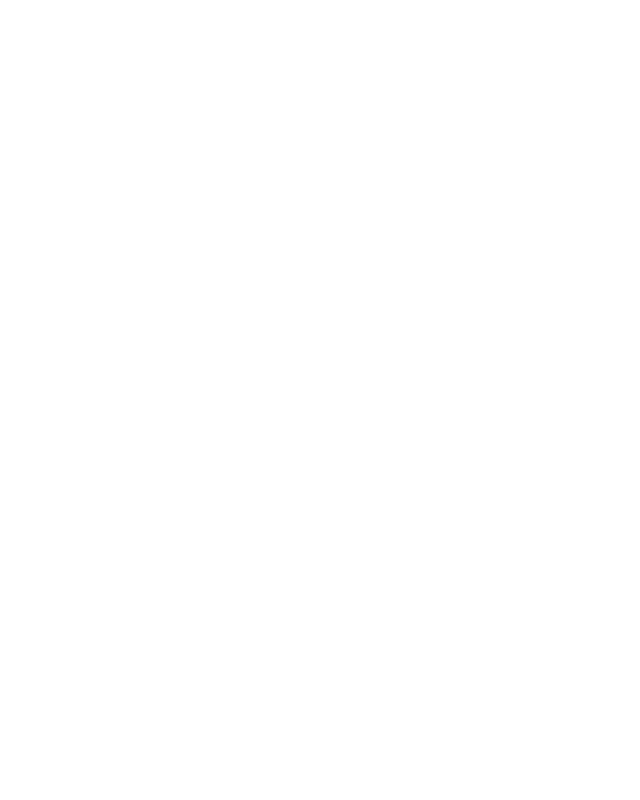
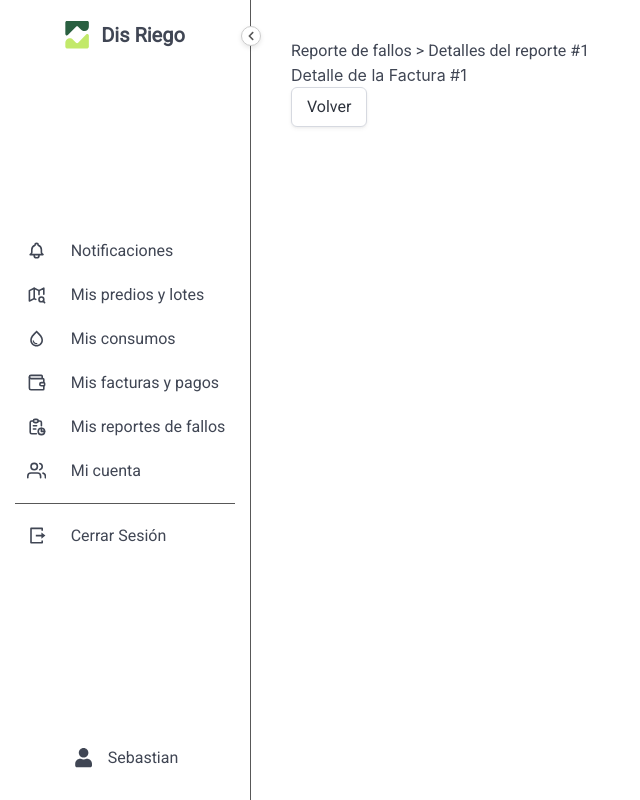
Before and after one commit to DisRiego/DisRiego_Frontend_Web, a React (Vite) app: page /dashboard/report/1 in a window 1280 px wide. Before the commit this address had no page. Shown: the whole page, without its empty margins (0-640 px from the left). Built offline with nearby package versions, Linux system fonts and the light colour scheme.

Commit message:
Change: Se cambia el funcionamiento de las rutas entre modulos y submodulos, ademas se terminar de dar funcionalidad al componente de Navegation

```diff
--- a/src/App.jsx
+++ b/src/App.jsx
@@ -15,9 +15,9 @@ function AppContent() {
         <Route path="/login" element={<Login />} />
         <Route path="/dashboard" element={<Dashboard />} />
         <Route path="/dashboard/:id" element={<Dashboard />} />
-        <Route path="/dashboard/property/detail/:id" element={<Dashboard />} />
-        <Route path="/dashboard/property/detail/:id/lot/detail/:id" element={<Dashboard />} />
-        <Route path="/dashboard/report/detail/:id" element={<Dashboard />} />
+        <Route path="/dashboard/property/:id" element={<Dashboard />} />
+        <Route path="/dashboard/property/:id/lot/:id" element={<Dashboard />} />
+        <Route path="/dashboard/report/:id" element={<Dashboard />} />
       </Routes>
     </>
   );
--- a/src/components/dashboard/Fault_report.jsx
+++ b/src/components/dashboard/Fault_report.jsx
@@ -75,7 +75,7 @@ const Fault_report = () => {
   ];
 
   const handleOnClick = async () => {
-    navegation("detail/1");
+    navegation("1");
   };
 
   return (
--- a/src/components/dashboard/Invoice_detail.jsx
+++ b/src/components/dashboard/Invoice_detail.jsx
@@ -1,6 +1,7 @@
-import { useNavigate } from "react-router-dom";
+import { useNavigate, useParams } from "react-router-dom";
 
 const Invoice_detail = () => {
+  const { id } = useParams();
   const navegation = useNavigate();
 
   const handleOnClick = async () => {
@@ -8,7 +9,7 @@ const Invoice_detail = () => {
   };
   return (
     <>
-      <h1>Detalle de la Factura</h1>
+      <h1>Detalle de la Factura #{id}</h1>
       <button className="button" onClick={handleOnClick}>
         Volver
       </button>
--- a/src/components/dashboard/Lot_detail.jsx
+++ b/src/components/dashboard/Lot_detail.jsx
@@ -1,7 +1,10 @@
+import { useParams } from "react-router-dom";
+
 const Lot_detail = () => {
+  const { id } = useParams();
   return (
     <>
-      <h1>Esta viendo los detalles del lote</h1>
+      <h1>Esta viendo los detalles del lote #{id}</h1>
     </>
   );
 };
--- a/src/components/dashboard/Navegation.jsx
+++ b/src/components/dashboard/Navegation.jsx
@@ -5,56 +5,59 @@ const Navegation = () => {
   const navigate = useNavigate();
   const location = useLocation();
 
+  // Divide la ruta en segmentos y elimina vacíos
   const pathSegments = location.pathname.split("/").filter(Boolean);
 
-  // Si solo hay un segmento o si la ruta es simplemente "dashboard", no mostramos nada
-  if (pathSegments.length === 1 || (pathSegments[0] === "dashboard" && pathSegments.length === 2)) {
-    return null;
+  // Si la ruta no tiene suficientes segmentos para un breadcrumb, no se muestra
+  if (pathSegments.length < 3) {
+    return null; // No mostrar si no hay submódulos o detalles
   }
 
   const breadcrumb = [];
-  let pathAccumulator = "/dashboard"; // Para construir las rutas dinámicas
+  let currentPath = "";
 
-  // Recorremos todos los segmentos de la ruta
-  for (let i = 0; i < pathSegments.length; i++) {
-    const segment = pathSegments[i];
+  pathSegments.forEach((segment, index) => {
+    // Construir el camino actual de la ruta
+    currentPath += `/${segment}`;
 
-    // Si hay un módulo principal (ej: "property", "lot"), lo agregamos
-    if (Names_navegation[segment]) {
+    if (index === 0 || segment === "dashboard") {
+      // Ignorar el primer segmento o "dashboard"
+      return;
+    }
+
+    const isNumber = !isNaN(segment); // Verificar si el segmento actual es un número
+    const parentSegment = pathSegments[index - 1]; // Segmento anterior (módulo padre)
+    const parentModule = Names_navegation[parentSegment]; // Buscar el módulo padre en la configuración
+
+    // Agregar el módulo principal al breadcrumb
+    if (index === 1 && Names_navegation[segment]) {
       breadcrumb.push({
         name: Names_navegation[segment].name,
-        path: `${pathAccumulator}/${segment}`,
+        path: currentPath,
       });
-      pathAccumulator += `/${segment}`;
+      return;
     }
 
-    // Si hay un submódulo (ej: "detail", "lot"), lo agregamos
-    if (Names_navegation[segment]?.submodules) {
-      const subModuleName = Names_navegation[segment].submodules[pathSegments[i + 1]]; // Usamos el siguiente segmento como submódulo
-      if (subModuleName) {
-        const idSegment = pathSegments[i + 2]; // ID del elemento (como el #1)
-        const formattedSubModuleName = subModuleName.includes("#")
-          ? subModuleName.replace("#", `#${idSegment || ""}`)
-          : subModuleName;
-
-        breadcrumb.push({
-          name: formattedSubModuleName,
-          path: `${pathAccumulator}/${pathSegments[i + 1]}${idSegment ? `/${idSegment}` : ""}`,
-        });
-      }
+    // Agregar submódulos dinámicos (detalles con IDs)
+    if (parentModule?.submodules?.detail && isNumber) {
+      const detailName = parentModule.submodules.detail.replace(
+        "#",
+        `#${segment}`
+      );
+      breadcrumb.push({
+        name: detailName,
+        path: currentPath,
+      });
     }
-  }
+  });
 
   return (
     <div className="navigation">
       {breadcrumb.map((item, index) => (
         <span key={index} className="breadcrumb">
-          {/* Comprobamos si es el último elemento o si el breadcrumb es "Mis Lotes" */}
-          {index === breadcrumb.length - 1 || item.name === "Mis Lotes" ? (
-            // Si es el último o "Mis Lotes", solo mostramos el nombre sin hacerlo clickeable
+          {location.pathname === item.path ? (
             <span>{item.name}</span>
           ) : (
-            // Si no es el último, mostramos un botón para navegar
             <button onClick={() => navigate(item.path)}>{item.name}</button>
           )}
           {index < breadcrumb.length - 1 && " > "}
--- a/src/components/dashboard/Property.jsx
+++ b/src/components/dashboard/Property.jsx
@@ -5,7 +5,7 @@ const Property = () => {
   const navigate = useNavigate();
 
   const handleOnClick = async () => {
-    navigate("detail/1");
+    navigate("1");
   };
 
   return (
--- a/src/components/dashboard/Property_detail.jsx
+++ b/src/components/dashboard/Property_detail.jsx
@@ -1,14 +1,15 @@
-import { useNavigate } from "react-router-dom";
+import { useNavigate, useParams } from "react-router-dom";
 
 const Property_detail = () => {
+  const { id } = useParams();
     const navigate = useNavigate();
 
     const handleOnClick = async () => {
-        navigate("lot/detail/1");
+        navigate("lot/1");
       };
   return (
     <>
-        <h1>Esta viendo los detalles del predio</h1>
+        <h1>Esta viendo los detalles del predio #{id}</h1>
         <button className="button" onClick={handleOnClick}>Ver detalles lote</button>
     </>
   )
--- a/src/pages/Dashboard.jsx
+++ b/src/pages/Dashboard.jsx
@@ -19,12 +19,11 @@ const Dashboard = () => {
     if (!isNaN(id)) {
       const segments = location.pathname.split("/").filter(Boolean);
       const length = segments.length;
-      const ante_penultimat_esegment = segments[length - 3];
       const penultimate_segment = segments[length - 2];
       const last_segment = segments[length - 1];
 
       setSelectedOption(
-        `${ante_penultimat_esegment}/${penultimate_segment}/${last_segment}`
+        `${penultimate_segment}/${last_segment}`
       );
     } else {
       setSelectedOption(id);
@@ -54,13 +53,13 @@ const Dashboard = () => {
         return <Notification />;
       case "property":
         return <Property />;
-      case `property/detail/${id}`:
+      case `property/${id}`:
         return <Property_detail />;
-      case `lot/detail/${id}`:
+      case `lot/${id}`:
         return <Lot_detail />;
       case "report":
         return <Fault_report />;
-      case `report/detail/${id}`:
+      case `report/${id}`:
         return <Invoice_detail />;
     }
   };
```
